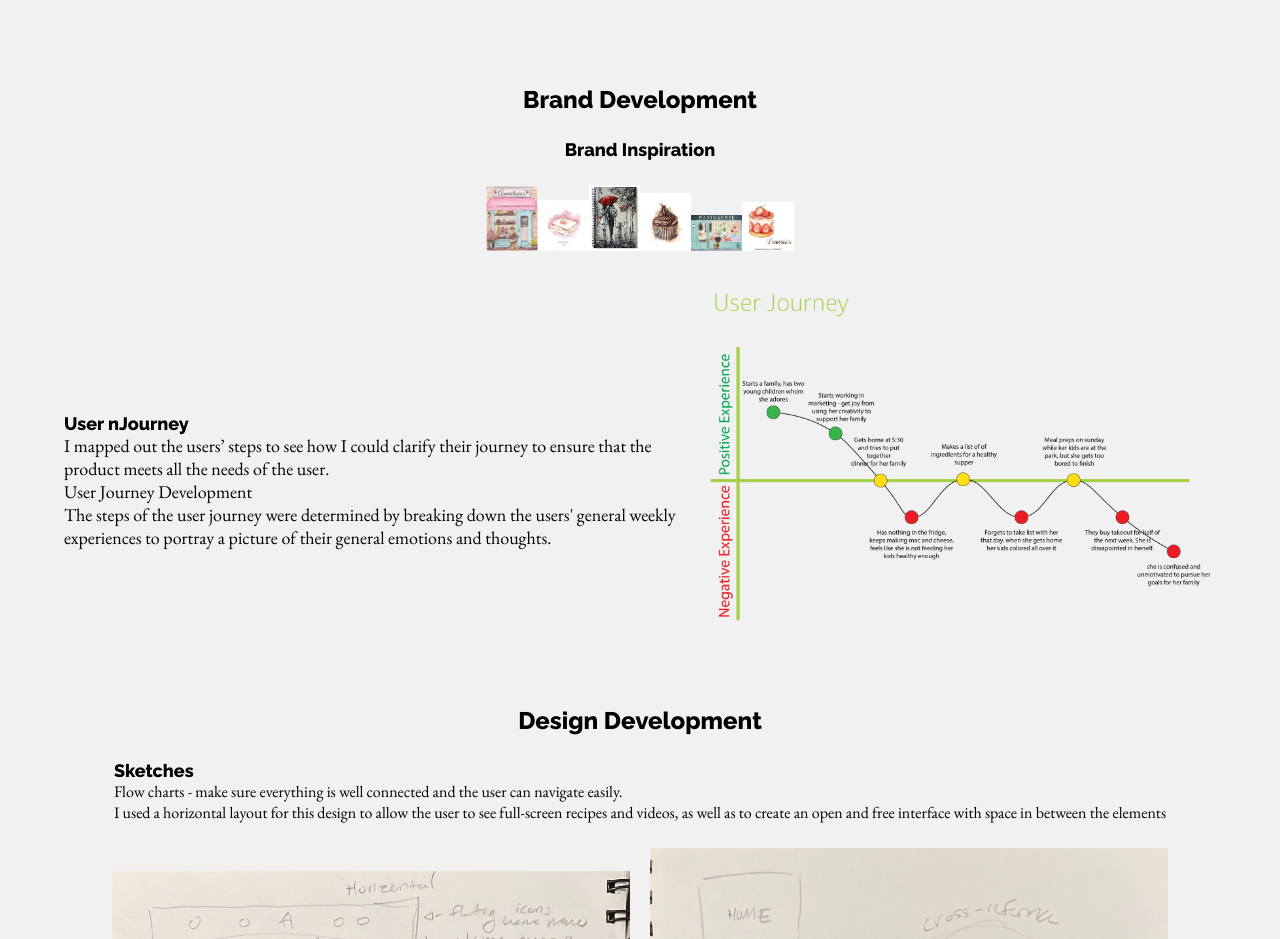
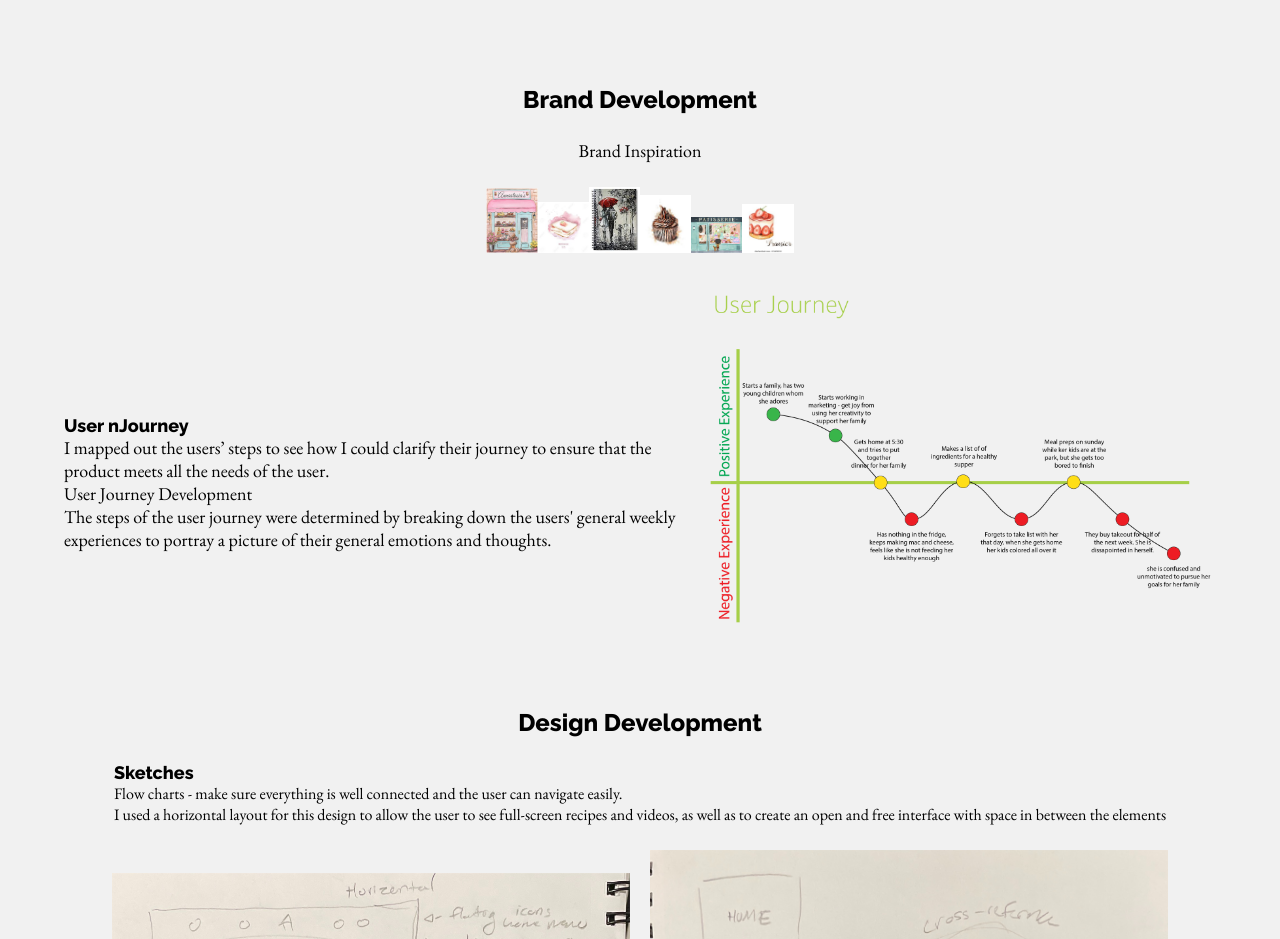
Before and after one commit to miriamOrlansky/design, a React (Vite) app: page /#/petite in a window 1280 px wide. Shown: the part 1100-2039 px from the top of the page. Built offline with nearby package versions, Linux system fonts and the light colour scheme.

Commit message:
change to thin

```diff
--- a/src/pages/petite.jsx
+++ b/src/pages/petite.jsx
@@ -59,7 +59,7 @@ export default function Petite() {
         <div className="thick regular top">Brand Development</div>
       </Row>
       <Row>
-        <div className="thick small">Brand Inspiration</div>
+        <div className="thin small">Brand Inspiration</div>
       </Row>
       <Row>
         <div>
```
